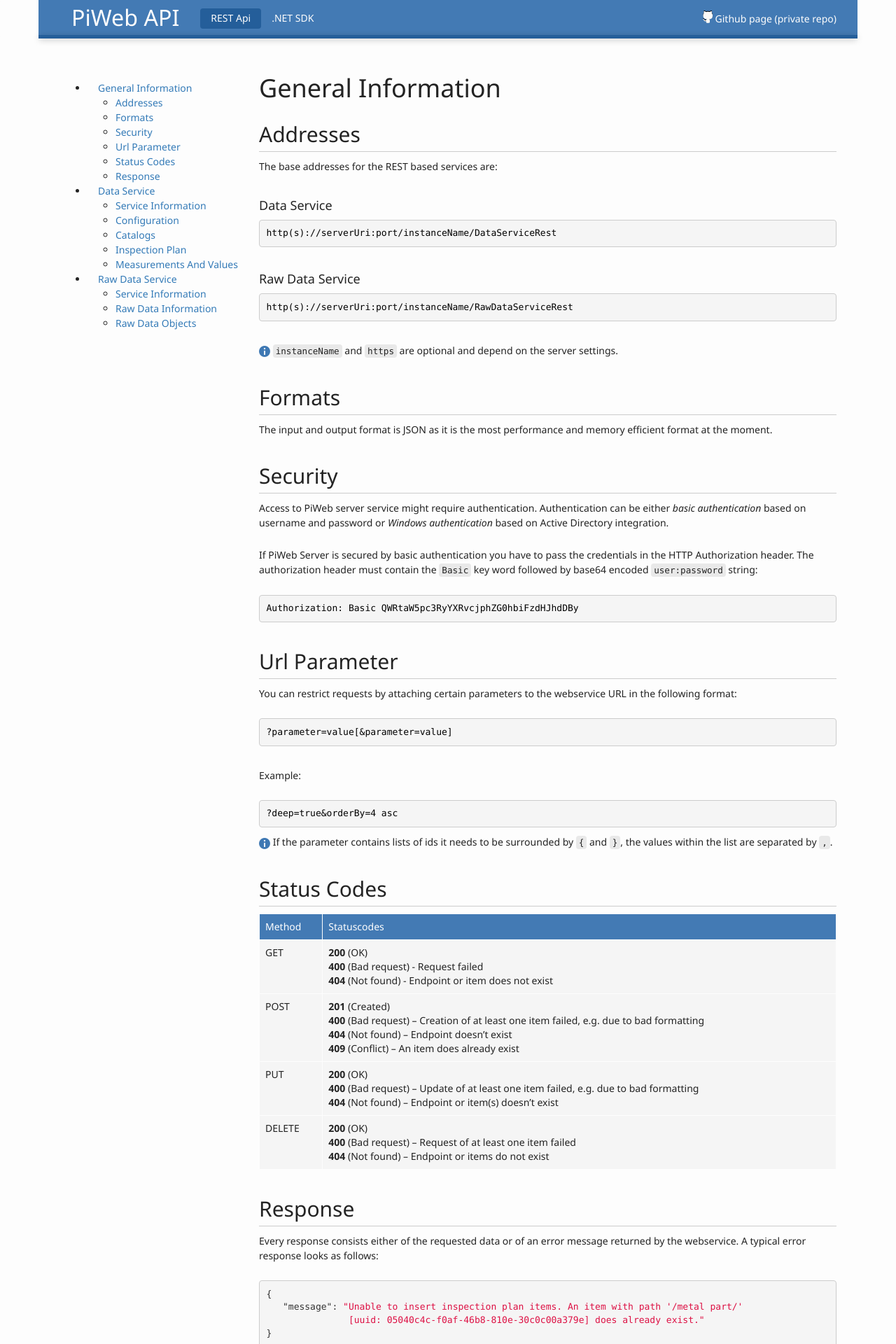
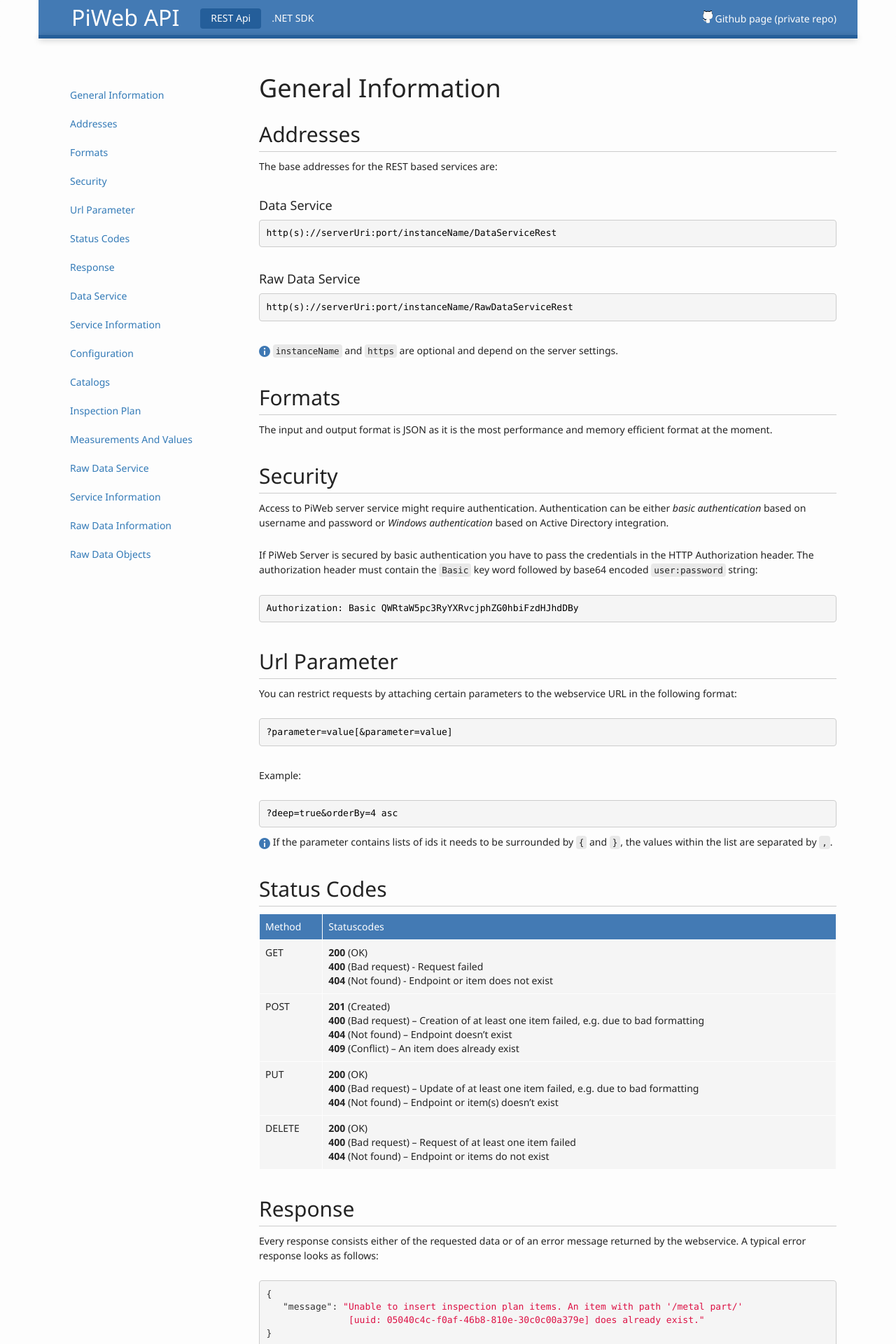
Before and after one commit to ZEISS-PiWeb/PiWeb-Api, a Jekyll site: the page built from _pages/01-restapi.md, in a window 1280 px wide. Shown: the top 1920 px of the page at 70% size. Built offline with Jekyll 4.4.1, drawn with Linux system fonts in a browser that asks for light colours.

Commit message:
Update toc_sub.html

```diff
--- a/_includes/toc_sub.html
+++ b/_includes/toc_sub.html
@@ -1,12 +1,12 @@
 <div data-spy="affix" data-offset-top="80" id="navbar">
 {% for node in site.pages %}
 	{% if node.area == page.area %}
-		<ul class="firstLevel">
+		<ul class="nav">
 		{% comment %}When you iterate over a hash using a variable called sec, sec[0] contains the key and sec[1] contains the value on each iteration.{% endcomment %}
 		{% for sec in node.sections %}
 			<li>
 				<a href="#{{sec[1].anchor}}" data-target="#{{sec[1].anchor}}">{{sec[1].title}}</a>
-				<ul class="secondLevel">
+				<ul class="nav">
 				{% for subsec in sec[1].secs %}
 					<li><a href="#{{subsec[1].anchor}}" data-target="#{{subsec[1].anchor}}">{{subsec[1].title}}</a></li>
 				{% endfor %}
```
